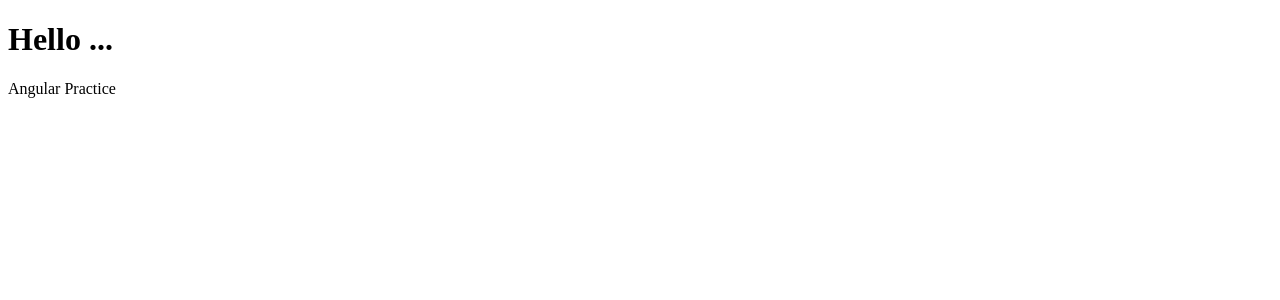
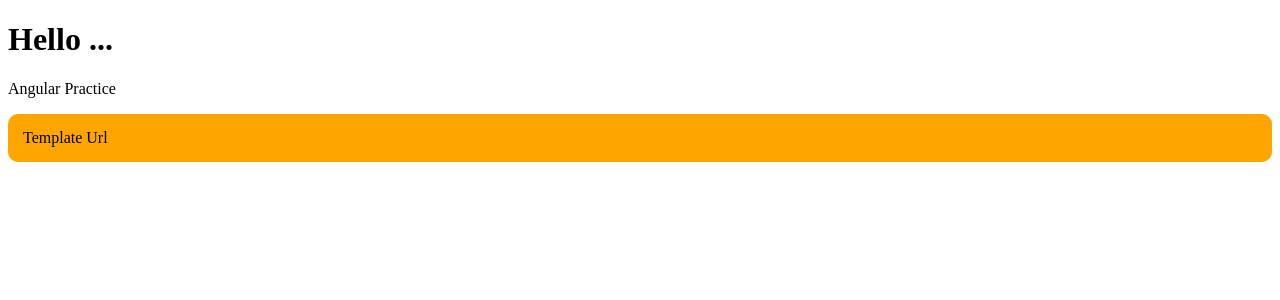
Before and after one commit to hadiyalajay/angular_practice, an Angular app: page / in a window 1280 px wide. Shown: the top 300 px of the page. Built offline with nearby package versions, Linux system fonts and the light colour scheme.

Commit message:
-  Second change

```diff
--- a/src/app/app.component.html
+++ b/src/app/app.component.html
@@ -1,2 +1,3 @@
 <h1> Hello ... </h1>
 <span>{{title}}</span>
+<app-template></app-template>
--- a/src/app/app.module.ts
+++ b/src/app/app.module.ts
@@ -3,10 +3,12 @@ import { BrowserModule } from '@angular/platform-browser';
 
 import { AppRoutingModule } from './app-routing.module';
 import { AppComponent } from './app.component';
+import { TemplateComponent } from './core/components/template/template.component';
 
 @NgModule({
   declarations: [
-    AppComponent
+    AppComponent,
+    TemplateComponent
   ],
   imports: [
     BrowserModule,
--- /dev/null
+++ b/src/app/core/components/template/template.component.html
@@ -0,0 +1 @@
+<p>Template Url</p>
--- /dev/null
+++ b/src/app/core/components/template/template.component.scss
@@ -0,0 +1,5 @@
+p {
+    padding: 15px;
+    border-radius: 10px;
+    background-color: orange;
+}
```
Also changed, not shown: src/app/core/components/template/template.component.ts (added, +19 -0 lines), 1 other file (tests, documents, lock files or other folders).
